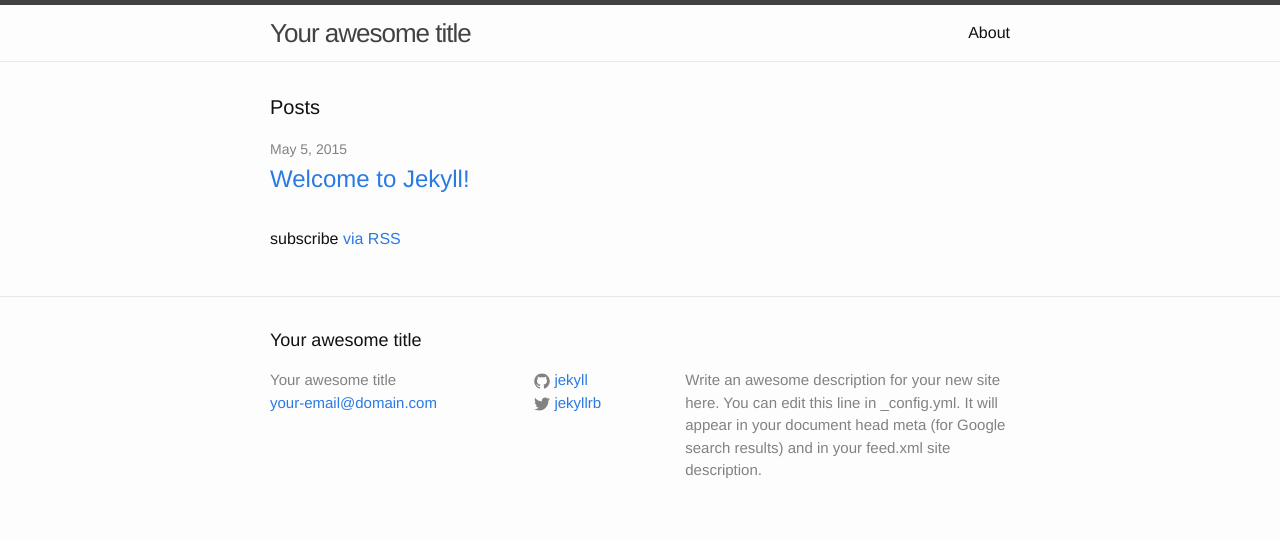
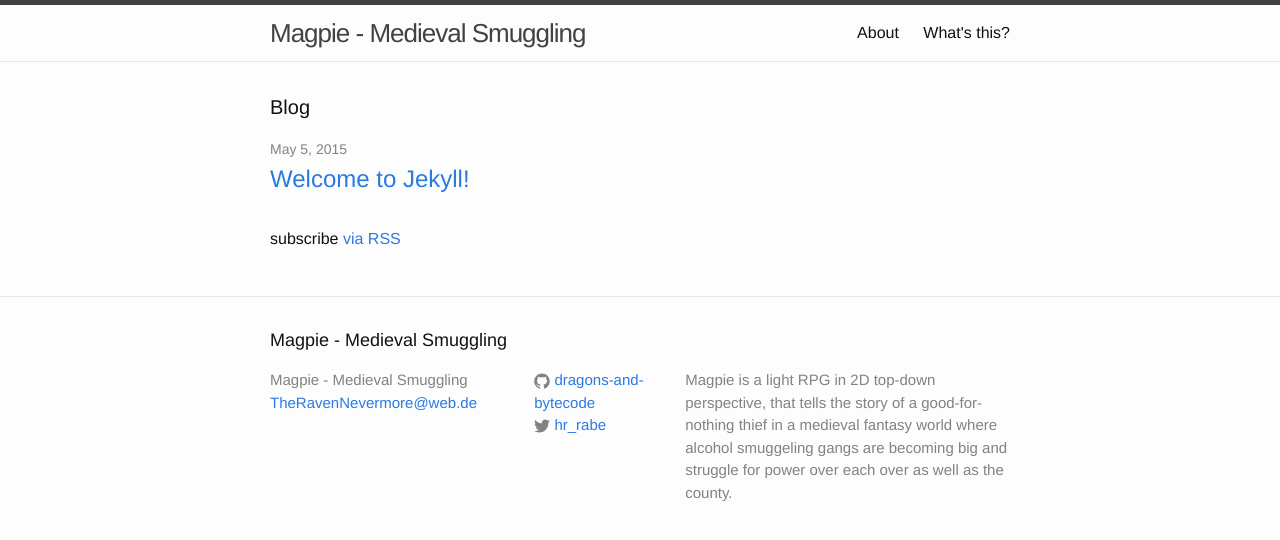
Before and after one commit to dragons-and-bytecode/magpie-game, a Jekyll site: the page built from index.html, in a window 1280 px wide. Shown: the top 540 px of the page. Built offline with Jekyll 4.4.1, drawn with Linux system fonts in a browser that asks for light colours.

Commit message:
More Jekyll setup

```diff
--- a/_config.yml
+++ b/_config.yml
@@ -1,14 +1,15 @@
 # Site settings
-title: Your awesome title
-email: your-email@domain.com
-description: > # this means to ignore newlines until "baseurl:"
-  Write an awesome description for your new site here. You can edit this
-  line in _config.yml. It will appear in your document head meta (for
-  Google search results) and in your feed.xml site description.
-baseurl: "" # the subpath of your site, e.g. /blog/
-url: "http://yourdomain.com" # the base hostname & protocol for your site
-twitter_username: jekyllrb
-github_username:  jekyll
+title: Magpie - Medieval Smuggling
+email: TheRavenNevermore@web.de
+description: >
+  Magpie is a light RPG in 2D top-down perspective, that tells the story of a
+  good-for-nothing thief in a medieval fantasy world where alcohol smuggeling
+  gangs are becoming big and struggle for power over each over as well as the
+  county.
+baseurl: "/magpie-game" # the subpath of your site, e.g. /blog/
+url: "http://dragons-and-bytecode.github.io" # the base hostname & protocol for your site
+twitter_username: hr_rabe
+github_username:  dragons-and-bytecode
 
 # Build settings
 markdown: kramdown
--- a/index.html
+++ b/index.html
@@ -4,7 +4,7 @@ layout: default
 
 <div class="home">
 
-  <h1 class="page-heading">Posts</h1>
+  <h1 class="page-heading">Blog</h1>
 
   <ul class="post-list">
     {% for post in site.posts %}
```
Also changed, not shown: whatsthis.md (added, +11 -0 lines).
